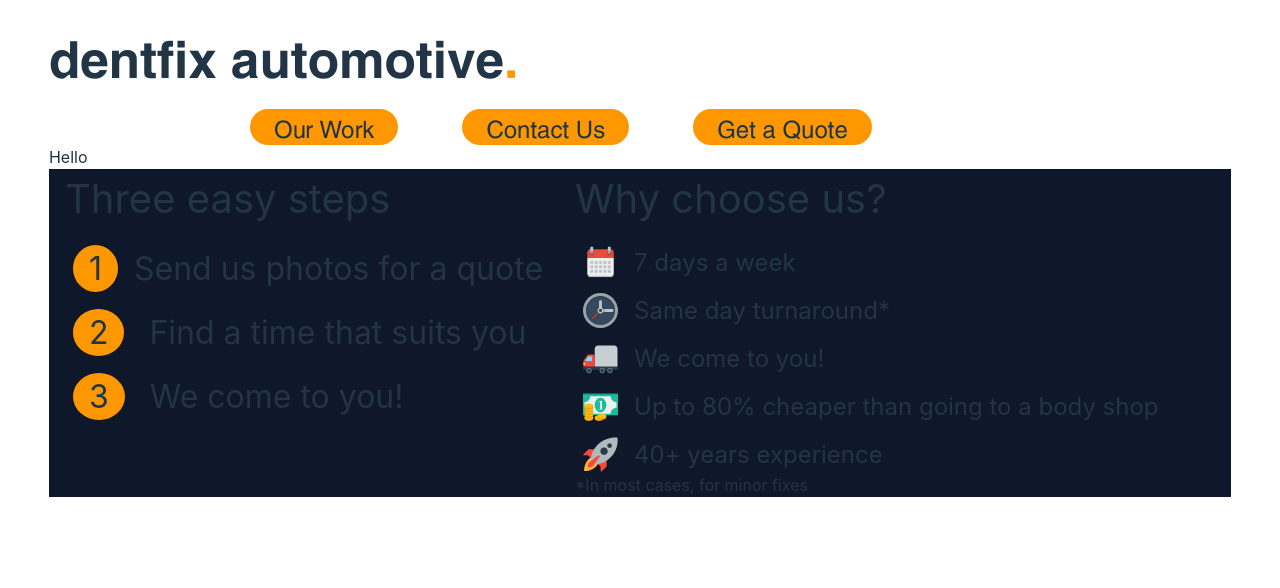
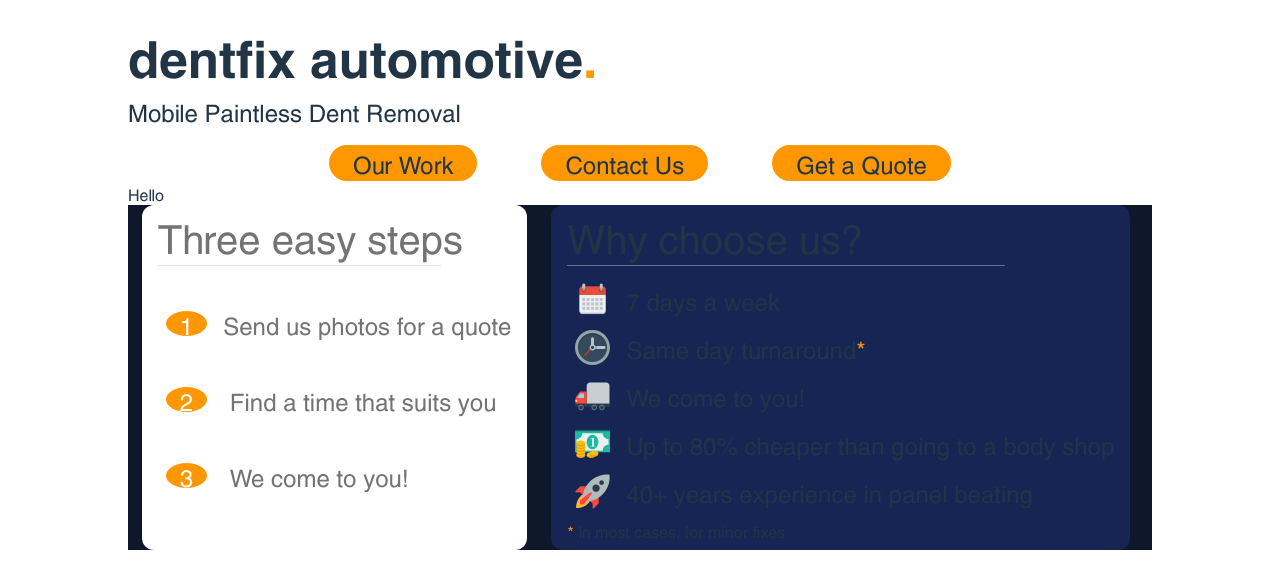
Before and after one commit to NeggFriedRice/body-solutions-pdr, a React (Vite) app: page / in a window 1280 px wide. Shown: the top 588 px of the page. Built offline with nearby package versions, Linux system fonts and the light colour scheme.

Commit message:
Add styling to hero banner, add info to heading

```diff
--- a/src/components/Heading.jsx
+++ b/src/components/Heading.jsx
@@ -4,6 +4,7 @@ export default function Heading() {
   return (
     <div className="py-4">
         <h1 className="font-[SwanseaBold] text-[3.2rem]">dentfix automotive<span className="text-setOrange">.</span></h1>
+        <p className="text-[1.5rem]">Mobile Paintless Dent Removal</p>
     </div>
   )
 }
--- a/src/components/HeroBanner.jsx
+++ b/src/components/HeroBanner.jsx
@@ -2,25 +2,27 @@ import React from 'react'
 
 export default function HeroBanner() {
 
-    const numberStyle = "bg-setOrange px-4 py-1 rounded-[50%] ml-2 mr-4"
+    const numberStyle = "bg-setOrange px-3.5 py-1.5 rounded-[50%] ml-2 mr-4 text-white"
 
     return (
-    <div className="bg-slate-900 flex justify-between ">
-        <div className="mx-4">
+    <div className="bg-slate-900 flex w-[80vw] justify-center">
+        <div className="mx-2 px-4 bg-white text-neutral-500 rounded-xl">
             <h1 className="text-[2.5rem]">Three easy steps</h1>
-            <p className="text-[2rem] my-4"><span className={numberStyle}>1</span>Send us photos for a quote</p>
-            <p className="text-[2rem] my-4"><span className={numberStyle}>2</span> Find a time that suits you</p>
-            <p className="text-[2rem] my-4"><span className={numberStyle}>3</span> We come to you!</p>
+            <div className="h-[1px] w-[80%] bg-slate-200"></div>
+            <p className="text-[1.5rem] my-10"><span className={numberStyle}>1</span>Send us photos for a quote</p>
+            <p className="text-[1.5rem] my-10"><span className={numberStyle}>2</span> Find a time that suits you</p>
+            <p className="text-[1.5rem] my-10"><span className={numberStyle}>3</span> We come to you!</p>
         </div>
-        <div className="mx-4 w-[50vw]">
+        <div className="mx-4 px-4 bg-blue-950 rounded-xl">
             <h1 className="text-[2.5rem]">Why choose us?</h1>
+            <div className="h-[1px] w-[80%] bg-slate-500"></div>
             <div className="flex place-items-center mt-4">
                 <img src="/icons/calendar.png" className="h-[35px] ml-2 mr-4" />
                 <p className="text-[1.5rem]">7 days a week</p>
             </div>
             <div className="flex place-items-center mt-3">
                 <img src="/icons/clock.svg" className="h-[35px] ml-2 mr-4" />
-                <p className="text-[1.5rem]">Same day turnaround*</p>
+                <p className="text-[1.5rem]">Same day turnaround<span className="text-setOrange">*</span></p>
             </div>
             <div className="flex place-items-center  mt-3">
                 <img src="/icons/truck.svg" className="h-[35px] ml-2 mr-4" />
@@ -32,9 +34,9 @@ export default function HeroBanner() {
             </div>
             <div className="flex place-items-center  mt-3">
                 <img src="/icons/rocket.svg" className="h-[35px] ml-2 mr-4" />
-                <p className="text-[1.5rem]">40+ years experience</p>
+                <p className="text-[1.5rem]">40+ years experience in panel beating</p>
             </div>
-            <p>*In most cases, for minor fixes</p>
+            <p className="my-2"><span className="text-setOrange">*</span> In most cases, for minor fixes</p>
         </div>
     </div>
   )
--- a/src/index.css
+++ b/src/index.css
@@ -13,7 +13,7 @@
 }
 
 :root {
-  font-family: Inter, system-ui, Avenir, Helvetica, Arial, sans-serif;
+  font-family: Swansea;
   line-height: 1.5;
   font-weight: 400;
 
```
